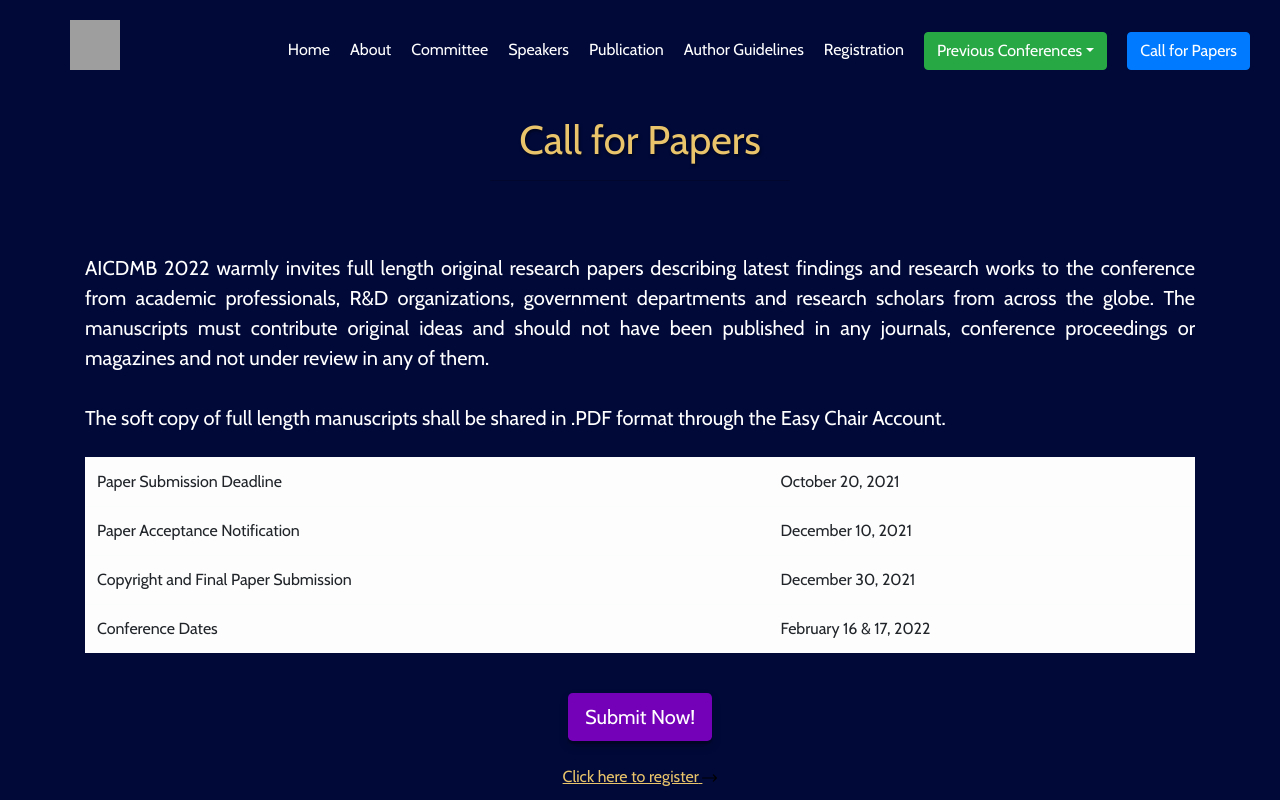
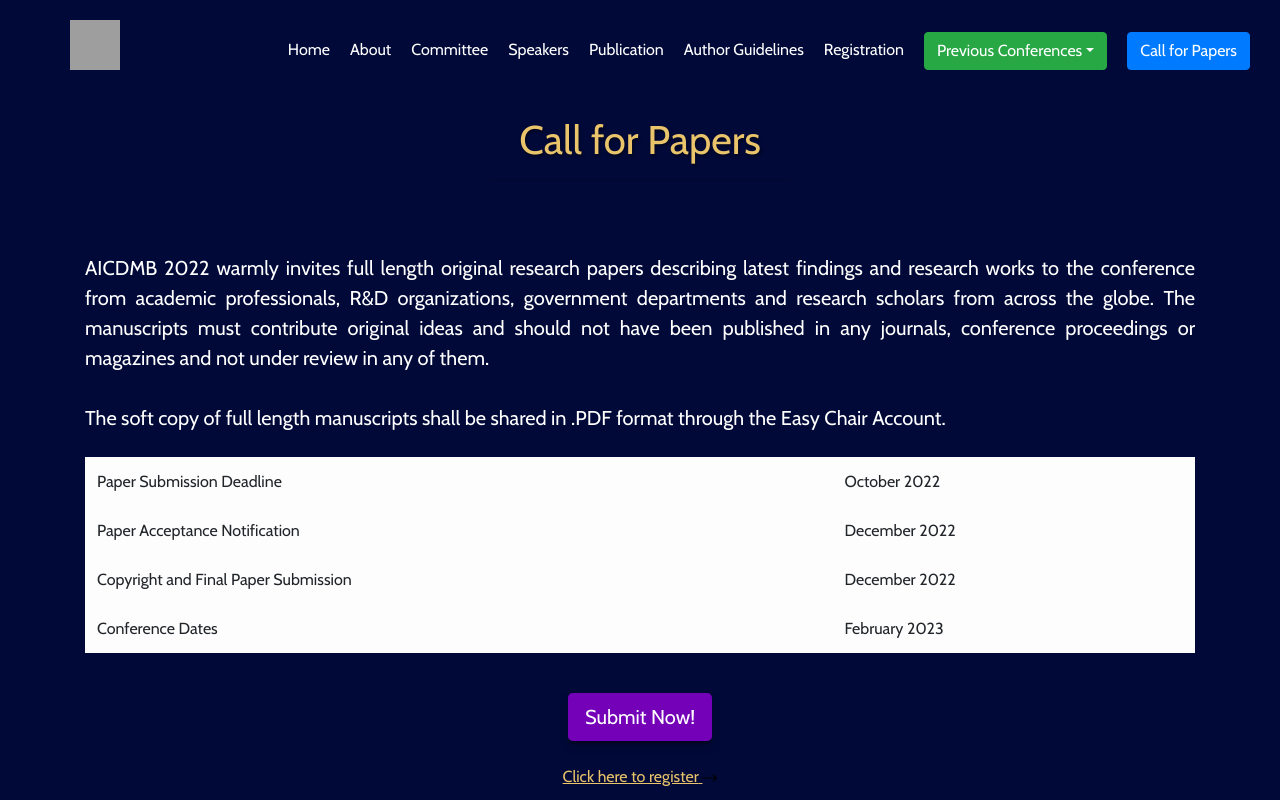
Before and after one commit to aniruddhabagal/AICDMB-2023, a React (Create React App) app: page /papers in a window 1280 px wide. Shown: the top 800 px of the page. Built offline with nearby package versions, Linux system fonts and the light colour scheme; grey boxes are pictures that could not be loaded.

Commit message:
Updated Dates

```diff
--- a/src/Masthead.jsx
+++ b/src/Masthead.jsx
@@ -5,7 +5,7 @@ import Acm from "./assets/ACMO.svg";
 import Vvce from "./assets/vvce.png";
 import Neu from "./assets/neuwt.png";
 import Cse from "./assets/indexers/cse.png";
-import AICDMB_BRAIN from './assets/AICDMB22_single.svg'
+import AICDMB_BRAIN from './assets/AICDMB23_single.svg'
 import img1 from "./assets/Carousel Images/1.jpg";
 import "./MastStyles.css";
 import ExternalSolid from "./assets/external-link-alt-solid.svg";
@@ -48,9 +48,9 @@ const Masthead = () => {
               width="100px"
             /> */}
             {/* <h1 className="spons-text mt-2">AICTE Sponsored</h1> */}
-            <h1 className="mb-1 mastHead lead-text">AICDMB 2022</h1>
+            <h1 className="mb-1 mastHead lead-text">AICDMB 2023</h1>
             <h2 className="desc">
-              <span className="custom-text-col">Third</span> Annual
+              <span className="custom-text-col">Fourth</span> Annual
               International Conference on Data Science, Machine Learning and
               Blockchain Technology
             </h2>
@@ -72,7 +72,7 @@ const Masthead = () => {
             <div className="row details-block text-left">
           <div className="col-6 details mt-3">
             <h5 className="details-head">WHEN</h5>
-            <h3 className="details-text">February 16 & 17, 2022</h3>
+            <h3 className="details-text">February 2023</h3>
           </div>
           <div className="col-6 details mt-3">
             <h5 className="details-head">WHERE</h5>
--- a/src/papers.jsx
+++ b/src/papers.jsx
@@ -31,20 +31,20 @@ const PapersPage = () => {
                 <tr>
                   <td>Paper Submission Deadline</td>
                   <td>
-                    October 20, 2021
+                    October 2022
                   </td>
                 </tr>
                 <tr>
                   <td>Paper Acceptance Notification</td>
-                  <td>December 10, 2021</td>
+                  <td>December 2022</td>
                 </tr>
                 <tr>
                   <td>Copyright and Final Paper Submission</td>
-                  <td>December 30, 2021</td>
+                  <td>December 2022</td>
                 </tr>
                 <tr>
                   <td>Conference Dates</td>
-                  <td>February 16 & 17, 2022</td>
+                  <td>February 2023</td>
                 </tr>
               </tbody>
             </table>
```
